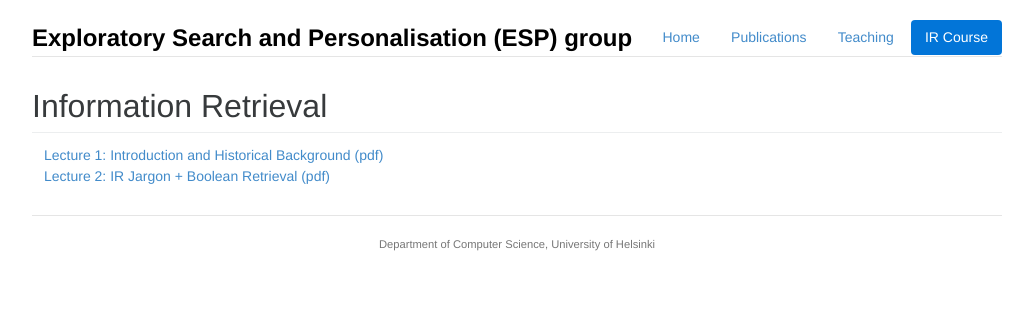
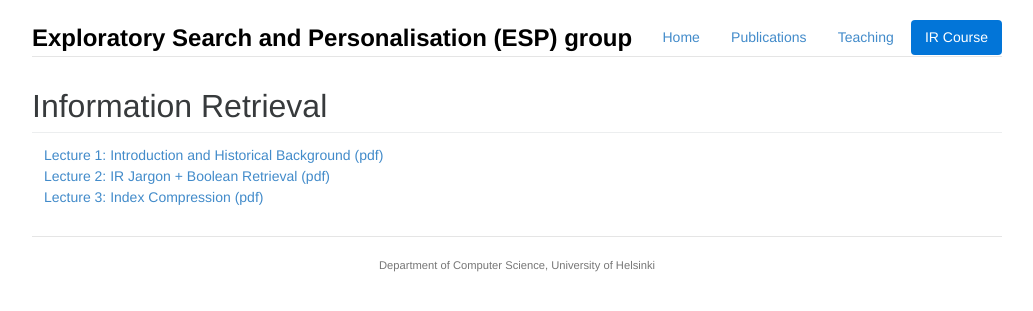
Before and after one commit to ajm/group-website, a Jekyll site: the page built from ir.html, in a window 1280 px wide. Shown: the top 311 px of the page, without its empty margins (123-1156 px from the left). Built offline with Jekyll 4.4.1, drawn with Linux system fonts in a browser that asks for light colours; nearby versions of some CDN libraries; Markdown is read by kramdown in place of the engine named in the settings.

Commit message:
ir course - lec3

```diff
--- a/_includes/ir.html
+++ b/_includes/ir.html
@@ -4,7 +4,8 @@
     <tr>
         <td>
             <a href="lectures/ir/IR-intro.pdf">Lecture 1: Introduction and Historical Background (pdf)</a><br/>
-            <a href="lectures/ir/DATA20021-Lecture2-web.pdf">Lecture 2: IR Jargon + Boolean Retrieval (pdf)</a>
+            <a href="lectures/ir/DATA20021-Lecture2-web.pdf">Lecture 2: IR Jargon + Boolean Retrieval (pdf)</a><br/>
+            <a href="lectures/ir/DATA20021-Lecture3-web.pdf">Lecture 3: Index Compression (pdf)</a>
         </td>
     </tr>
 
```
Also changed, not shown: 1 other file.
